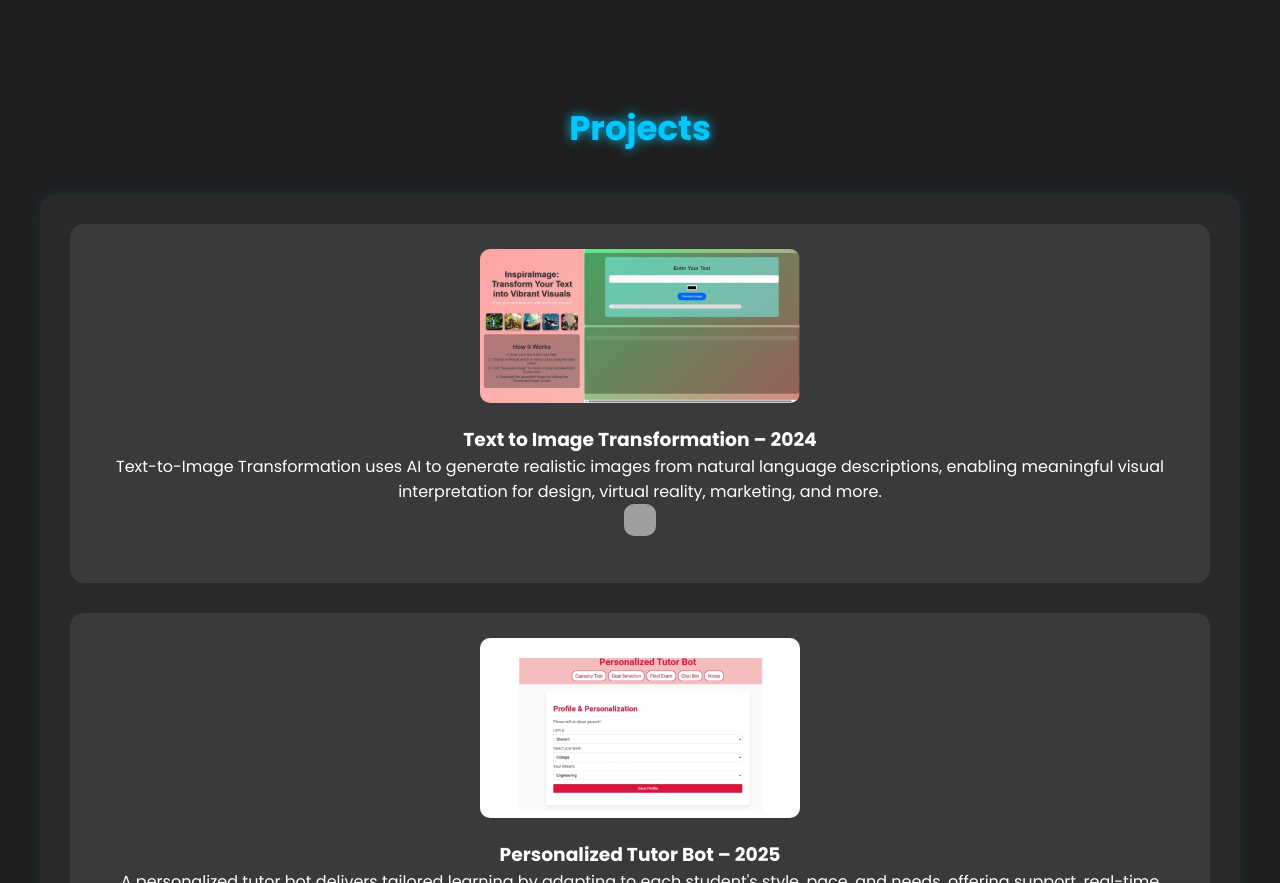
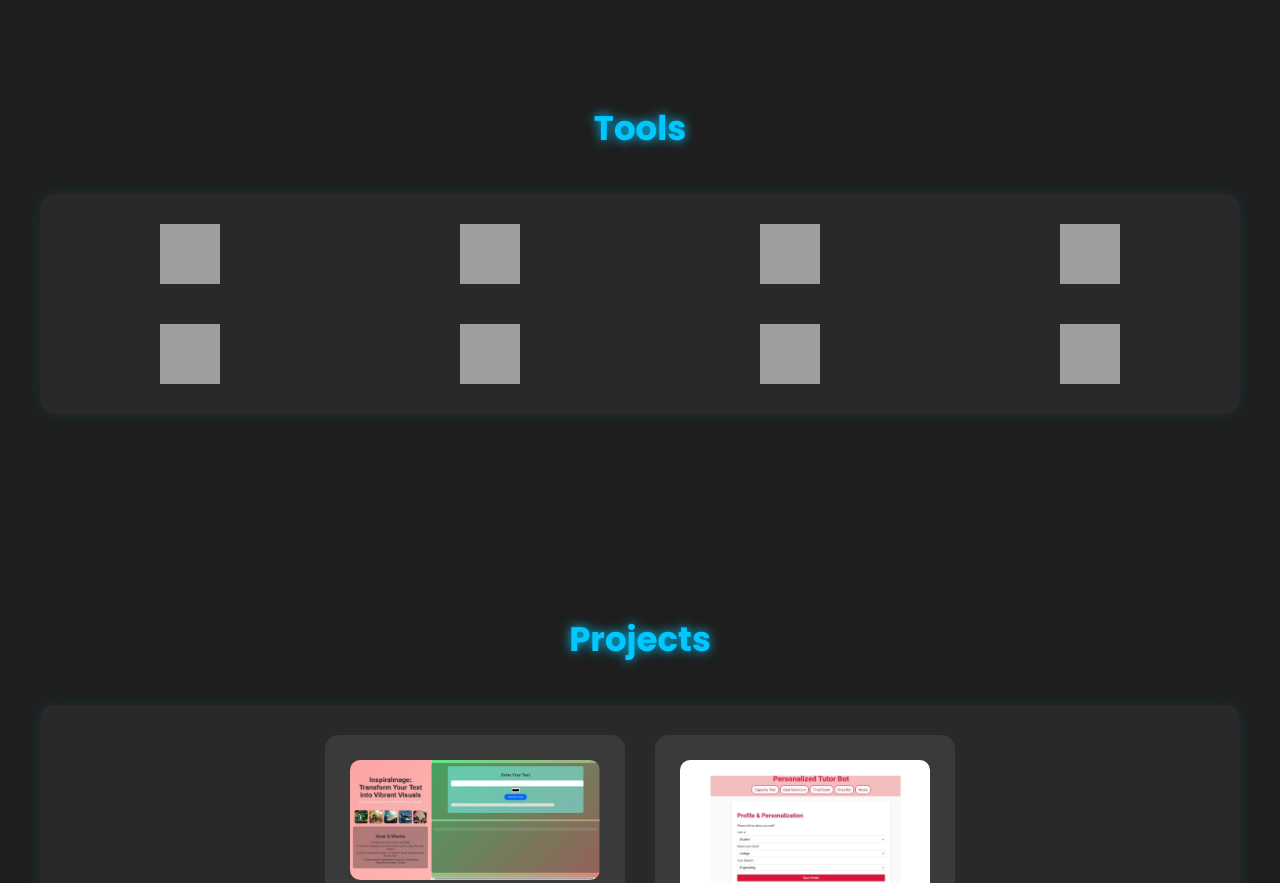
Before and after one commit to deepika-dhee/portfoliodeepika, a plain HTML site: page index.html in a window 1280 px wide. Shown: the part 1312-2195 px from the top of the page. Drawn offline with nearby package versions, Linux system fonts and the light colour scheme; grey boxes are pictures that could not be loaded.

```diff
--- a/index.html
+++ b/index.html
@@ -104,7 +104,7 @@
             </a>
           </div>
           <!-- SMALLER RESUME BUTTON -->
-          <a href="DEEPIKA.CV.pdf" target="_blank" class="resume-btn">View Resume</a>
+          <a href="DEEPIKA_CV.pdf" target="_blank" class="resume-btn">View Resume</a>
         </div>
       </div>
     </div>
@@ -124,12 +124,32 @@
       <img src="https://cdn.jsdelivr.net/gh/devicons/devicon/icons/c/c-original.svg" alt="C Programming">
     </div>
   </section>
+    <!-- TOOLS -->
+    <!-- TOOLS -->
+    <!-- TOOLS -->
+  <section id="tools">
+  <h2>Tools</h2>
+  <div class="section-box skills-container">
+    <img src="https://cdn.jsdelivr.net/gh/devicons/devicon/icons/vscode/vscode-original.svg" alt="VS Code">
+    <img src="https://cdn.jsdelivr.net/gh/devicons/devicon/icons/jupyter/jupyter-original.svg" alt="Jupyter Notebook">
+    <img src="https://cdn.jsdelivr.net/gh/devicons/devicon/icons/mongodb/mongodb-original.svg" alt="MongoDB">
+    <img src="https://cdn.jsdelivr.net/gh/devicons/devicon/icons/canva/canva-original.svg" alt="Canva" style="width:60px;height:60px;">
+    <img src="https://cdn.jsdelivr.net/gh/devicons/devicon/icons/github/github-original.svg" alt="GitHub">
+    <img src="https://cdn.jsdelivr.net/gh/devicons/devicon/icons/linkedin/linkedin-original.svg" alt="LinkedIn" style="width:60px;height:60px;">
+    <img src="https://cdn.jsdelivr.net/gh/devicons/devicon/icons/anaconda/anaconda-original.svg" alt="Anaconda" style="width:60px;height:60px;">
 
+    <img src="https://cdn.jsdelivr.net/gh/devicons/devicon/icons/googlecolab/googlecolab-original.svg" alt="Google Colab" style="width:60px;height:60px;">
+  </div>
+</section>
+
+
+
+  <!-- PROJECTS -->
   <!-- PROJECTS -->
 <section id="projects">
   <h2>Projects</h2>
-    <div class="section-box">
-      <div class="card">
+  <div class="section-box" style="display:flex; flex-wrap:wrap; justify-content:center; gap:30px;">
+    <div class="card" style="width:300px;">
       <img src="text.jpg" alt="Text to Image Project">
       <h3>Text to Image Transformation – 2024</h3>
       <p>Text-to-Image Transformation uses AI to generate realistic images from natural language descriptions, enabling meaningful visual interpretation for design, virtual reality, marketing, and more.</p>
@@ -137,7 +157,7 @@
         <img src="https://cdn.jsdelivr.net/gh/devicons/devicon/icons/github/github-original.svg" alt="GitHub" style="width: 32px; height: 32px;">
       </a>
     </div>
-      <div class="card">
+    <div class="card" style="width:300px;">
       <img src="tutor.jpg" alt="Tutor Bot Project">
       <h3>Personalized Tutor Bot – 2025</h3>
       <p>A personalized tutor bot delivers tailored learning by adapting to each student's style, pace, and needs, offering support, real-time feedback, and helping close knowledge gaps.</p>
@@ -147,6 +167,7 @@
     </div>
   </div>
 </section>
+
 
   <!-- CERTIFICATIONS -->
   <section id="certs">
```
Lines whose indentation alone changed are shown as unchanged.
